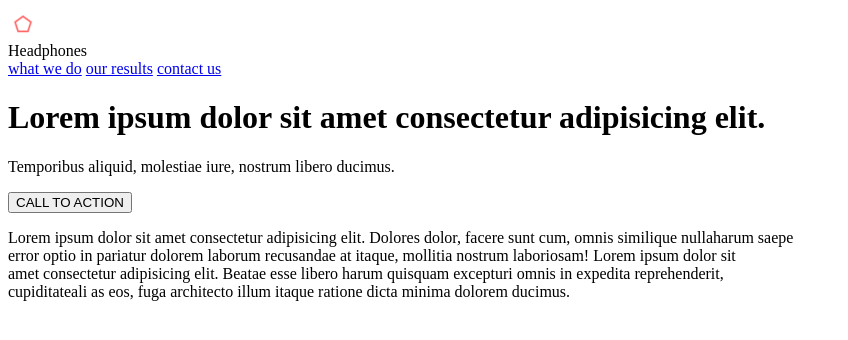
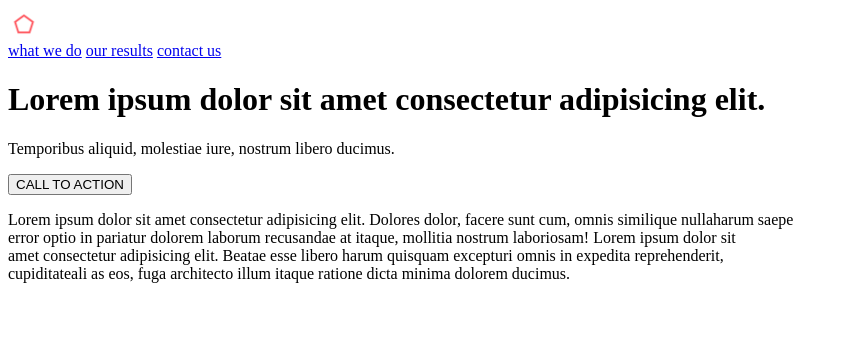
Before and after one commit to Patience-Hellen/alx_html_css, a plain HTML site: page headphones/0-index.html in a window 1280 px wide. Shown: the whole page, without its empty margins (0-848 px from the left). Drawn offline with Linux system fonts and the light colour scheme; files that its build step writes are made by us from their sources.

Commit message:
Update 0-index.html

```diff
--- a/headphones/0-index.html
+++ b/headphones/0-index.html
@@ -11,8 +11,7 @@
     <header>
         <nav class="navbar">
             <div class="left-side">
-                <img src="images/favicon.ico" alt="favicon logo" height="30">
-                <div class="headphones">Headphones</div>
+                <img src="images/logo_headphones.png" alt="favicon logo" height="30">
             </div>
             <div class="right-links">
                 <a href="#">what we do</a>
```
